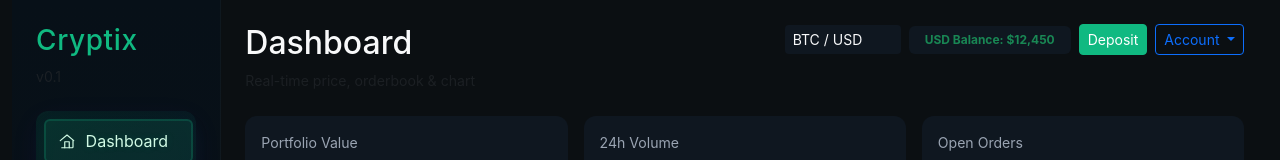
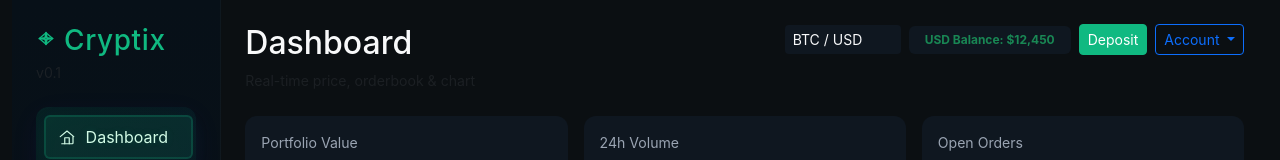
Before and after one commit to T4z4r/crypto-trade-ui-bootstrap, a plain HTML site: page index.html in a window 1280 px wide. Shown: the top 160 px of the page. Drawn offline with nearby package versions, Linux system fonts and the light colour scheme.

Commit message:
fix: brand icon

```diff
--- a/assets/css/styles.css
+++ b/assets/css/styles.css
@@ -21,6 +21,10 @@ body {
 .brand {
   color: var(--accent);
   letter-spacing: 0.6px;
+}
+.brand-icon {
+  color: var(--accent);
+  flex-shrink: 0;
 }
 .bg-card {
   background: var(--card);
--- a/index.html
+++ b/index.html
@@ -13,7 +13,14 @@
       <!-- Sidebar -->
       <aside class="col-12 col-md-2 sidebar p-4 vh-100 d-flex flex-column">
         <div class="mb-4">
-          <h3 class="brand">Cryptix</h3>
+          <div class="d-flex align-items-center gap-2 mb-1">
+            <!-- Crypto/Brand icon -->
+            <svg width="20" height="20" viewBox="0 0 24 24" fill="none" xmlns="http://www.w3.org/2000/svg" class="brand-icon">
+              <path d="M12 2L13.09 8.26L20 9L13.09 9.74L12 16L10.91 9.74L4 9L10.91 8.26L12 2Z" stroke="currentColor" stroke-width="2" stroke-linecap="round" stroke-linejoin="round"/>
+              <path d="M12 2L20 9L12 16L4 9L12 2Z" stroke="currentColor" stroke-width="1.5" stroke-linecap="round" stroke-linejoin="round" fill="none"/>
+            </svg>
+            <h3 class="brand mb-0">Cryptix</h3>
+          </div>
           <div class="text-muted small">v0.1</div>
         </div>
 
```
